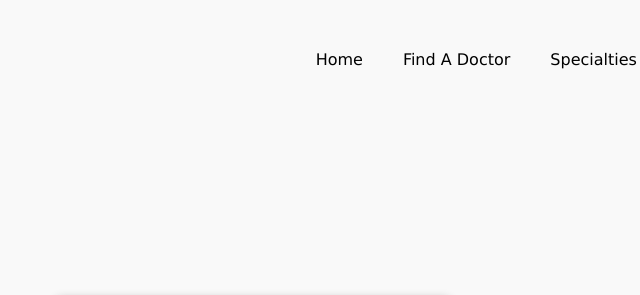
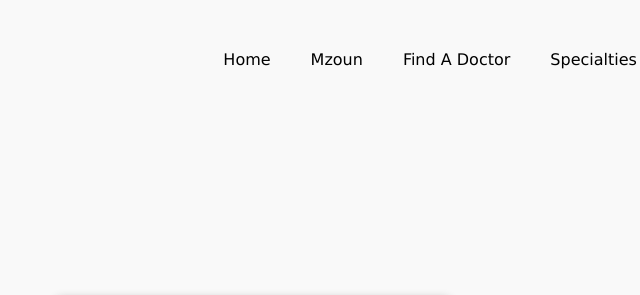
Before and after one commit to ramah666/TrainingGroup, a plain HTML site: page index.html in a window 1280 px wide. Shown: the top 295 px of the page, 387-1027 px from the left. Drawn offline with Linux system fonts and the light colour scheme.

Commit message:
mzoun modification 31/july

```diff
--- a/index.html
+++ b/index.html
@@ -15,6 +15,7 @@
                 <a href="#" class = "SECOND">SECOND <span class ="opi">OPI</span></a>
                 <ul>
                     <li><a href="#">Home</a></li>
+                    <li><a href="#">Mzoun </a></li>
                     <li><a href="#">Find A Doctor</a></li>
                     <li><a href="#">Specialties</a></li>
                     <li><a href="#">About US</a></li>
@@ -29,6 +30,7 @@
             </div>
         </main>
         <footer class="footer">
+
             <div>
                 <div>
 
```
